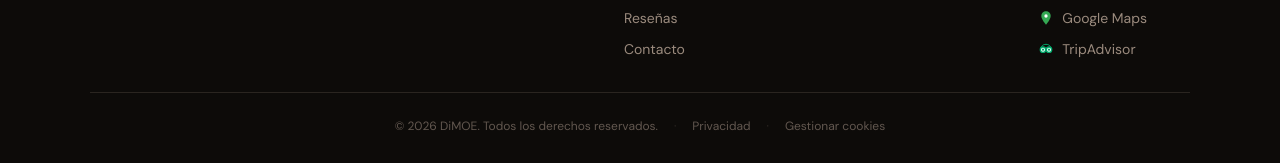
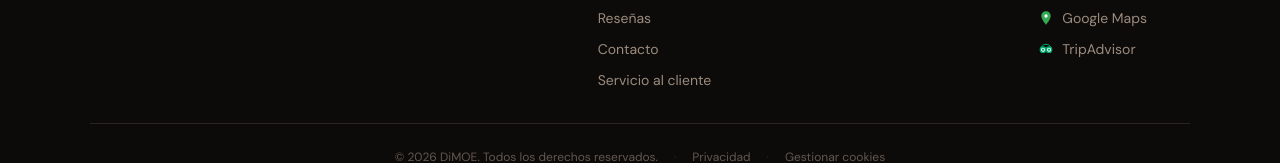
Before and after one commit to dimoe-restaurant/landing, a Next.js app: page /atencion-cliente in a window 1280 px wide. Shown: the part 7867-8030 px from the top of the page. Built offline with nearby package versions, Linux system fonts and the light colour scheme; no server answers; a web font is replaced by a local one.

Commit message:
feat(footer): enlazar /atencion-cliente como "Servicio al cliente" (#116) — feature #96
Único punto de entrada digital al nuevo formulario — antes solo era
alcanzable si el garzón entregaba la URL en persona.

```diff
--- a/components/sections/Footer.tsx
+++ b/components/sections/Footer.tsx
@@ -14,6 +14,7 @@ export default function Footer() {
     { href: '#menu', label: t('menu') },
     { href: '/resenas', label: t('reviews') },
     { href: '#contacto', label: t('contact') },
+    { href: '/atencion-cliente', label: t('customer_care') },
   ];
 
   const socialLinks = [
--- a/messages/en.json
+++ b/messages/en.json
@@ -125,6 +125,7 @@
     "menu": "Menu",
     "reviews": "Reviews",
     "contact": "Visit Us",
+    "customer_care": "Customer Care",
     "privacy": "Privacy",
     "copyright": "All rights reserved.",
     "cookies": "Manage cookies"
--- a/messages/es.json
+++ b/messages/es.json
@@ -125,6 +125,7 @@
     "menu": "Carta",
     "reviews": "Reseñas",
     "contact": "Contacto",
+    "customer_care": "Servicio al cliente",
     "privacy": "Privacidad",
     "copyright": "Todos los derechos reservados.",
     "cookies": "Gestionar cookies"
```
